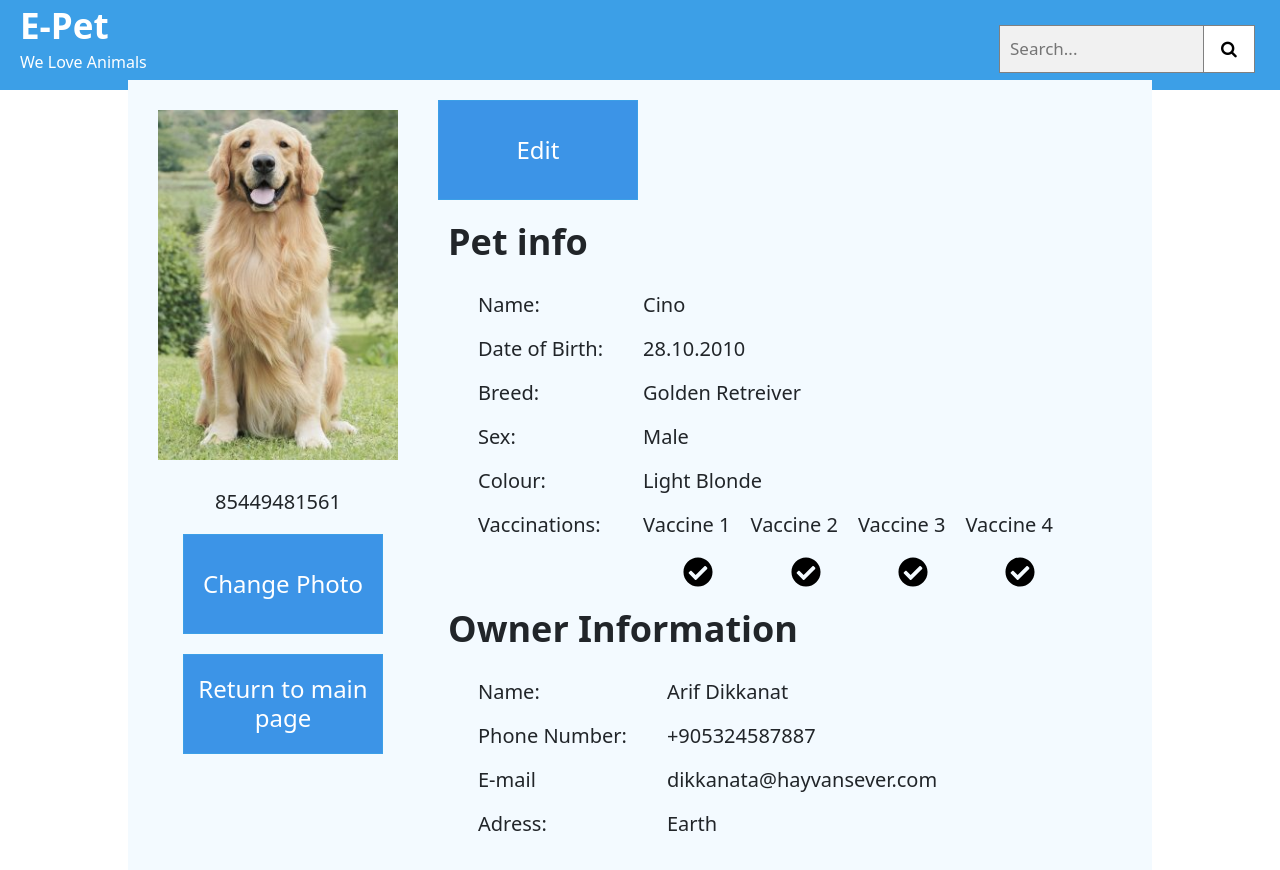
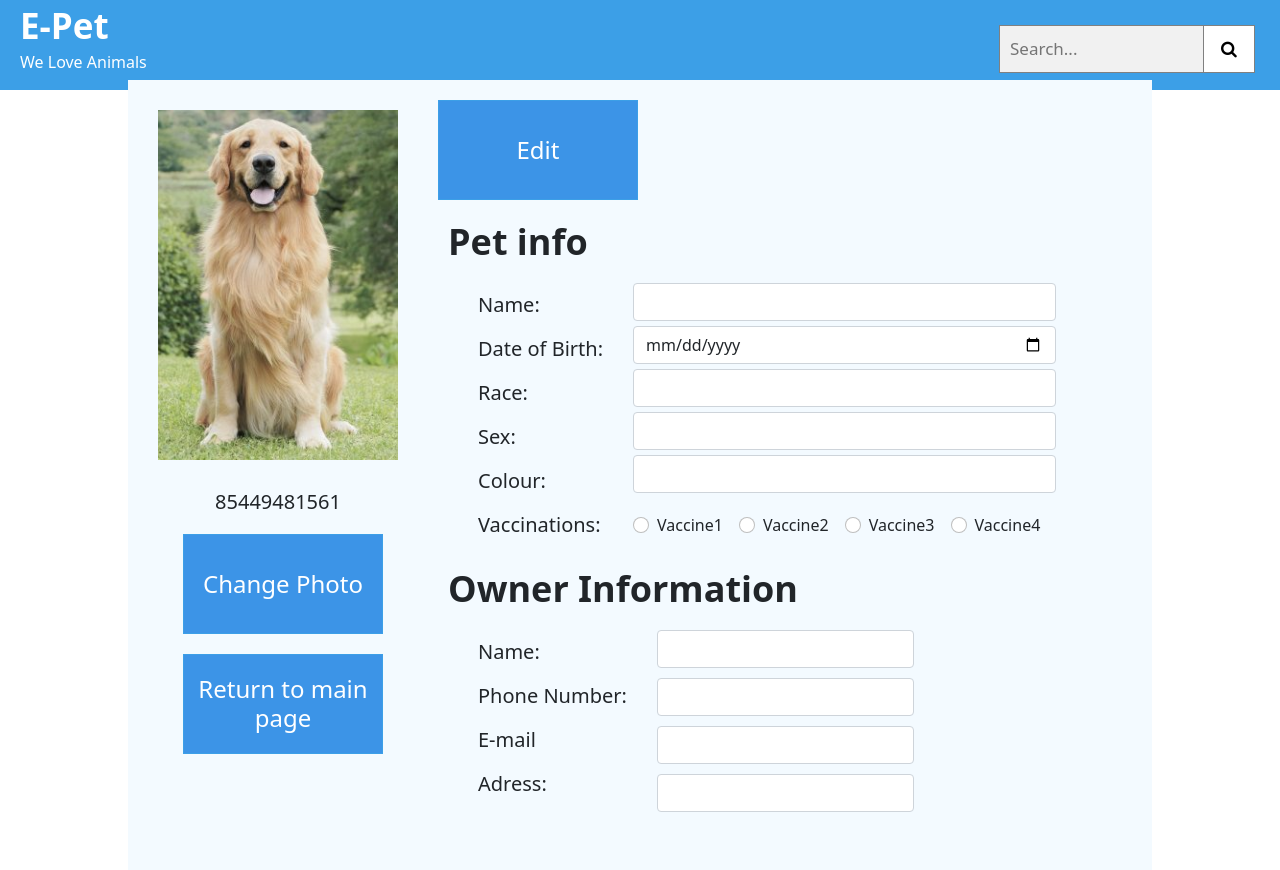
Before and after one commit to kaanmertkoc/e-pet, a React (Create React App) app in the folder frontend/: page /addPet in a window 1280 px wide. Shown: the top 870 px of the page. Built offline with nearby package versions, Linux system fonts and the light colour scheme.

Commit message:
Add pet screen finish

```diff
--- a/frontend/package.json
+++ b/frontend/package.json
@@ -7,8 +7,9 @@
     "@testing-library/jest-dom": "^5.12.0",
     "@testing-library/react": "^11.2.6",
     "@testing-library/user-event": "^12.8.3",
+    "bootstrap": "^5.0.1",
     "react": "^17.0.2",
-    "react-bootstrap": "^1.5.2",
+    "react-bootstrap": "^1.6.1",
     "react-dom": "^17.0.2",
     "react-redux": "^7.2.4",
     "react-router-bootstrap": "^0.25.0",
--- a/frontend/src/Screens/AddPetScreen.js
+++ b/frontend/src/Screens/AddPetScreen.js
@@ -1,7 +1,24 @@
-import React from 'react';
+import React, { useState } from 'react';
+import { useDispatch, useSelector } from 'react-redux';
 import '../Styles/AddPet.css';
+import { Form } from 'react-bootstrap';
 
 const AddPetScreen = () => {
+  const [name, setName] = useState('');
+  const [date, setDate] = useState('');
+  const [race, setRace] = useState('');
+  const [sex, setSex] = useState('');
+  const [colour, setColour] = useState('');
+  const [vaccines, setVaccines] = useState({});
+  const [ownerName, setOwnerName] = useState('');
+  const [phone, setPhone] = useState('');
+  const [email, setEmail] = useState('');
+  const [address, setAdress] = useState('');
+
+  const handleChange = event => {
+    setVaccines({ ...vaccines, [event.target.name]: event.target.checked });
+  };
+
   return (
     <div className="back">
       <div className="add-pet-container">
@@ -30,54 +47,94 @@ const AddPetScreen = () => {
             <div className="pet-info">
               <h6>Name: </h6>
               <h6>Date of Birth: </h6>
-              <h6>Breed: </h6>
+              <h6>Race: </h6>
               <h6>Sex: </h6>
               <h6>Colour: </h6>
               <h6>Vaccinations: </h6>
             </div>
             <div className="pet-details">
-              <h6>Cino </h6>
-              <h6>28.10.2010</h6>
-              <h6>Golden Retreiver</h6>
-              <h6>Male</h6>
-              <h6>Light Blonde</h6>
-              <div className="vaccine-row">
-                <div className="vaccine">
-                  <h6>Vaccine 1</h6>
-                  <img
-                    src="/check-circle-solid.svg"
-                    alt="something"
-                    width="30px"
-                    height="30px"
-                  />
-                </div>
-                <div className="vaccine">
-                  <h6>Vaccine 2</h6>
-                  <img
-                    src="/check-circle-solid.svg"
-                    alt="something"
-                    width="30px"
-                    height="30px"
-                  />
-                </div>
-                <div className="vaccine">
-                  <h6>Vaccine 3</h6>
-                  <img
-                    src="/check-circle-solid.svg"
-                    alt="something"
-                    width="30px"
-                    height="30px"
-                  />
-                </div>
-                <div className="vaccine">
-                  <h6>Vaccine 4</h6>
-                  <img
-                    src="/check-circle-solid.svg"
-                    alt="something"
-                    width="30px"
-                    height="30px"
-                  />
-                </div>
+              <Form.Group controlId="nameInput">
+                <Form.Control
+                  type="name"
+                  value={name}
+                  onChange={e => setName(e.target.value)}
+                ></Form.Control>
+              </Form.Group>
+              <Form.Group
+                style={{ margin: '5px 0px 0px 0px' }}
+                controlId="dateOfBirth"
+              >
+                <Form.Control
+                  type="date"
+                  onChange={e => setDate(e.target.value.toString())}
+                ></Form.Control>
+              </Form.Group>
+              <Form.Group
+                style={{ margin: '5px 0px 0px 0px' }}
+                controlId="breedInput"
+              >
+                <Form.Control
+                  type="breed"
+                  value={race}
+                  onChange={e => setRace(e.target.value)}
+                ></Form.Control>
+              </Form.Group>
+              <Form.Group
+                style={{ margin: '5px 0px 0px 0px' }}
+                controlId="sexInput"
+              >
+                <Form.Control
+                  type="sex"
+                  value={sex}
+                  onChange={e => setSex(e.target.value)}
+                ></Form.Control>
+              </Form.Group>
+              <Form.Group
+                style={{ margin: '5px 0px 0px 0px' }}
+                controlId="colourInput"
+              >
+                <Form.Control
+                  type="colour"
+                  value={colour}
+                  onChange={e => setColour(e.target.value)}
+                ></Form.Control>
+              </Form.Group>
+              <div
+                style={{ margin: '20px 0px 0px 0px' }}
+                className="vaccine-row"
+              >
+                <Form.Check
+                  inline
+                  label="Vaccine1"
+                  name="vaccine1"
+                  type="radio"
+                  checked={vaccines['vaccine1']}
+                  onChange={handleChange}
+                />
+                <Form.Check
+                  inline
+                  label="Vaccine2"
+                  name="vaccine2"
+                  type="radio"
+                  checked={vaccines['vaccine2']}
+                  onChange={handleChange}
+                />
+                <Form.Check
+                  inline
+                  label="Vaccine3"
+                  name="vaccine3"
+                  type="radio"
+                  checked={vaccines['vaccine3']}
+                  onChange={handleChange}
+                />
+                <Form.Check
+                  inline
+                  label="Vaccine4"
+                  name="vaccine4"
+                  type="radio"
+                  checked={vaccines['vaccine4']}
+                  onChange={handleChange}
+                />
               </div>
             </div>
           </div>
@@ -90,10 +147,43 @@ const AddPetScreen = () => {
               <h6>Adress: </h6>
             </div>
             <div className="pet-details">
-              <h6>Arif Dikkanat </h6>
-              <h6>+905324587887</h6>
-              <h6>dikkanata@hayvansever.com</h6>
-              <h6>Earth</h6>
+              <Form.Group controlId="ownerNameInput">
+                <Form.Control
+                  type="name"
+                  value={ownerName}
+                  onChange={e => setOwnerName(e.target.value)}
+                ></Form.Control>
+              </Form.Group>
+              <Form.Group
+                style={{ margin: '10px 0px 0px 0px' }}
+                controlId="phoneInput"
+              >
+                <Form.Control
+                  type="phone"
+                  value={phone}
+                  onChange={e => setPhone(e.target.value)}
+                ></Form.Control>
+              </Form.Group>
+              <Form.Group
+                style={{ margin: '10px 0px 0px 0px' }}
+                controlId="emailInput"
+              >
+                <Form.Control
+                  type="email"
+                  value={email}
+                  onChange={e => setEmail(e.target.value)}
+                ></Form.Control>
+              </Form.Group>
+              <Form.Group
+                style={{ margin: '10px 0px 0px 0px' }}
+                controlId="addressInput"
+              >
+                <Form.Control
+                  type="name"
+                  value={address}
+                  onChange={e => setAdress(e.target.value)}
+                ></Form.Control>
+              </Form.Group>
             </div>
           </div>
         </div>
```
Also changed, not shown: frontend/src/Screens/VetInformation.js (+3 -10 lines), 1 other file (tests, documents, lock files or other folders).
